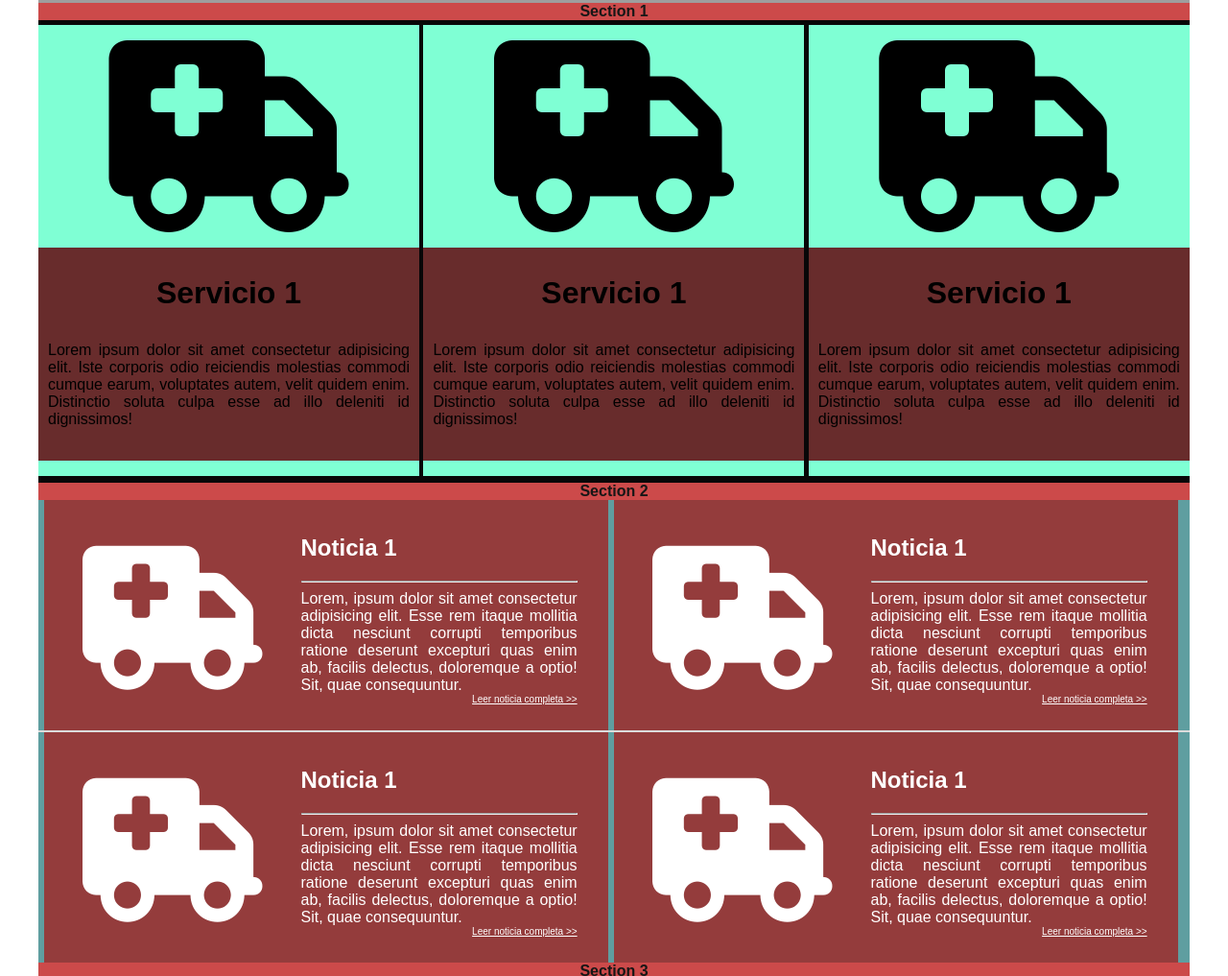
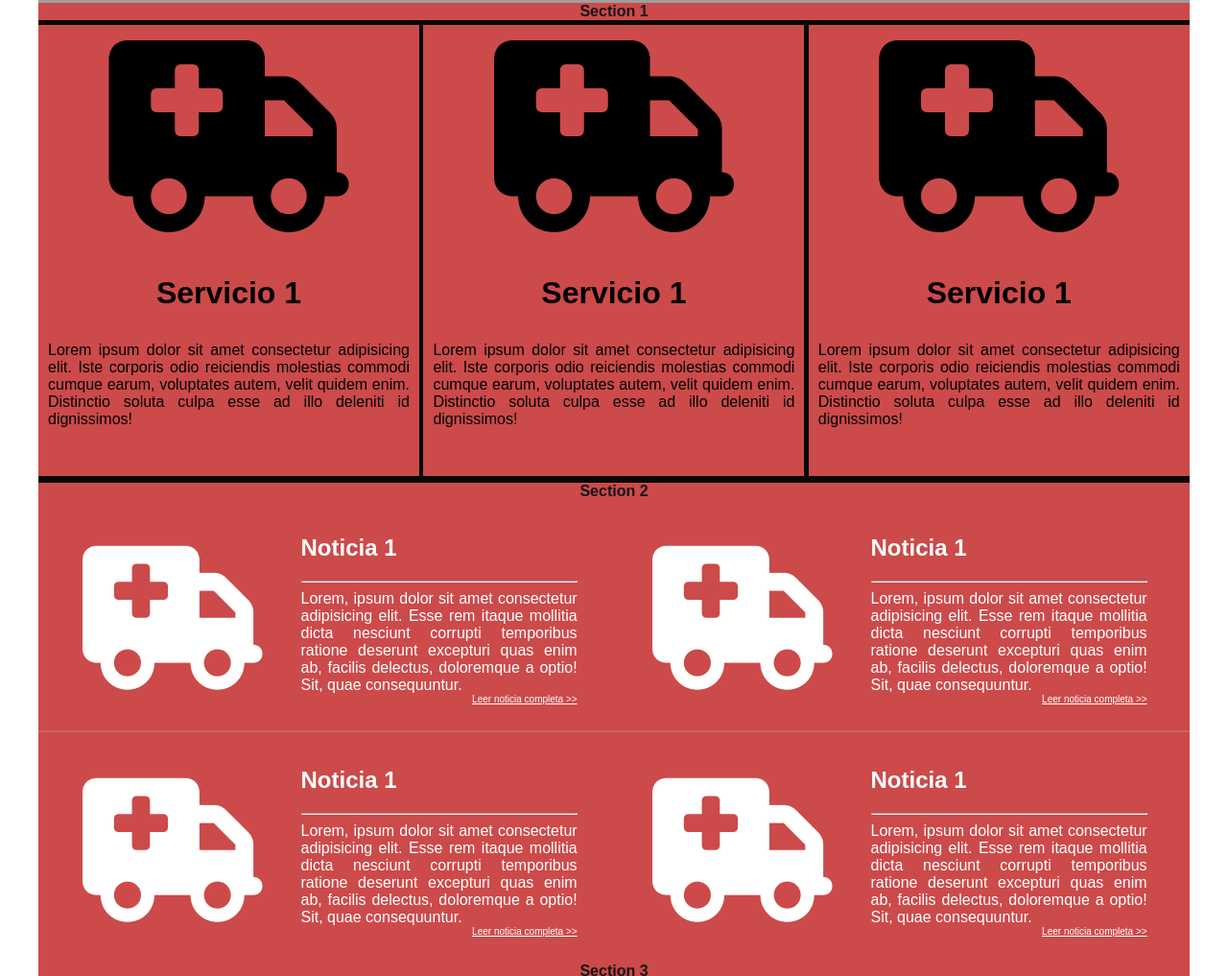
Before and after one commit to richard07901/semana-1-13, a plain HTML site: page index.html in a window 1280 px wide. Shown: the part 297-1314 px from the top of the page at 96% size. Drawn offline with Linux system fonts and the light colour scheme; grey boxes are pictures that could not be loaded.

Commit message:
Espero que no se dañe

```diff
--- a/style.css
+++ b/style.css
@@ -81,7 +81,7 @@ body{
 
 .section-2{
     height: 500px;
-    background-color: gainsboro;
+    background-color: rgb(202, 100, 100);
 }
 
 .section-3{
@@ -91,7 +91,7 @@ body{
 
 .footer{
     height: 200px;
-    background-color: yellowgreen;
+    background-color: rgb(209, 209, 209);
     bottom: 0px;
     /* position: fixed; */
     /* width: 1200px; */
@@ -108,7 +108,7 @@ body{
 .col-3{
     width: 33.08%;
     height: 470px;
-    background-color: aquamarine;
+    background-color: rgb(204, 74, 74);
     display: inline-block;
     padding: -15px;
     margin-top: 5px;
@@ -125,13 +125,13 @@ body{
 
 .service-content{
     padding: 0.5em 0;
-    background-color: rgb(104, 44, 44);
+    background-color: rgb(204, 74, 74);
 }
 .service-text{
     padding: 10px;
     text-align: justify;
     bottom: 0;
-    background-color:rgb(104, 44, 44);
+    background-color:rgb(204, 74, 74);
 }
 
 .service-text.memebers{
@@ -143,7 +143,7 @@ body{
 }
 .news{
     width: 100%;
-    background-color: cadetblue;
+    background-color: rgb(204, 74, 74);
     height: 240px;
     display: -webkit-inline-box;
     display: -ms-inline-flexbox;
@@ -157,7 +157,7 @@ body{
 .news-data{
     width: 49%;
     height: 100%;
-    background-color: rgb(148, 60, 60);
+    background-color: rgb(204, 74, 74);
     display: -webkit-inline-box;
     display: -ms-inline-flexbox;
     display: inline-flex;
```
Also changed, not shown: index.html (+1 -1 lines).
